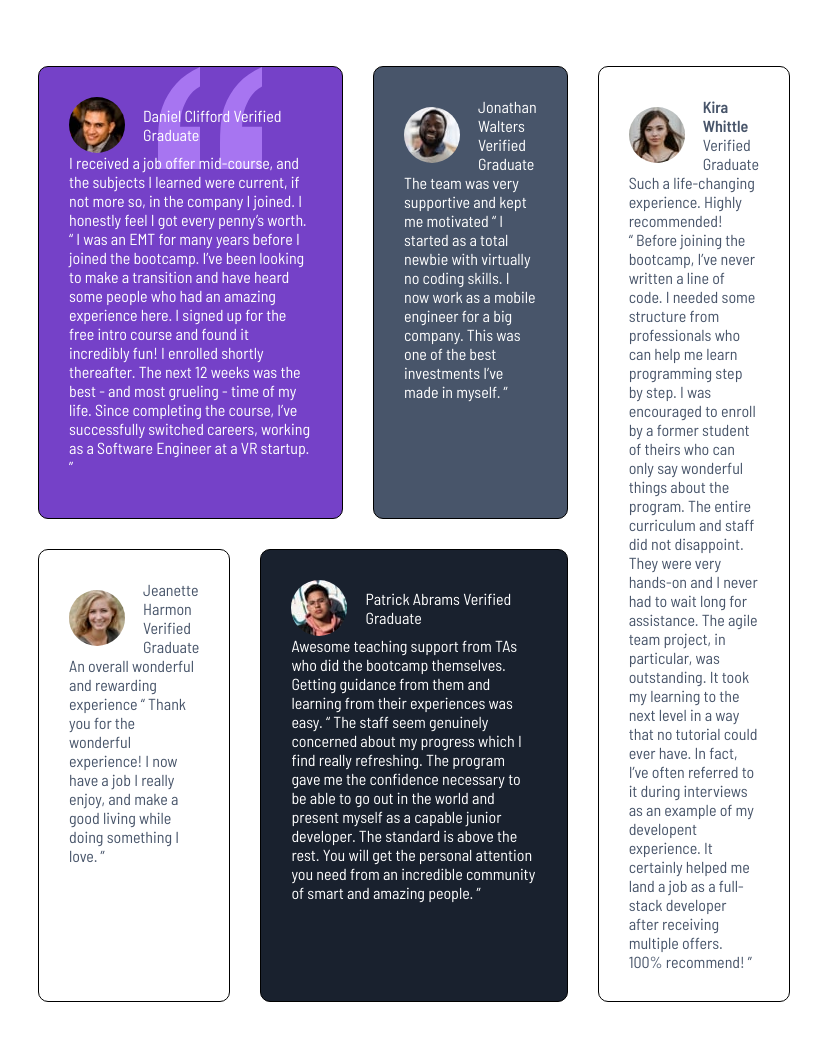
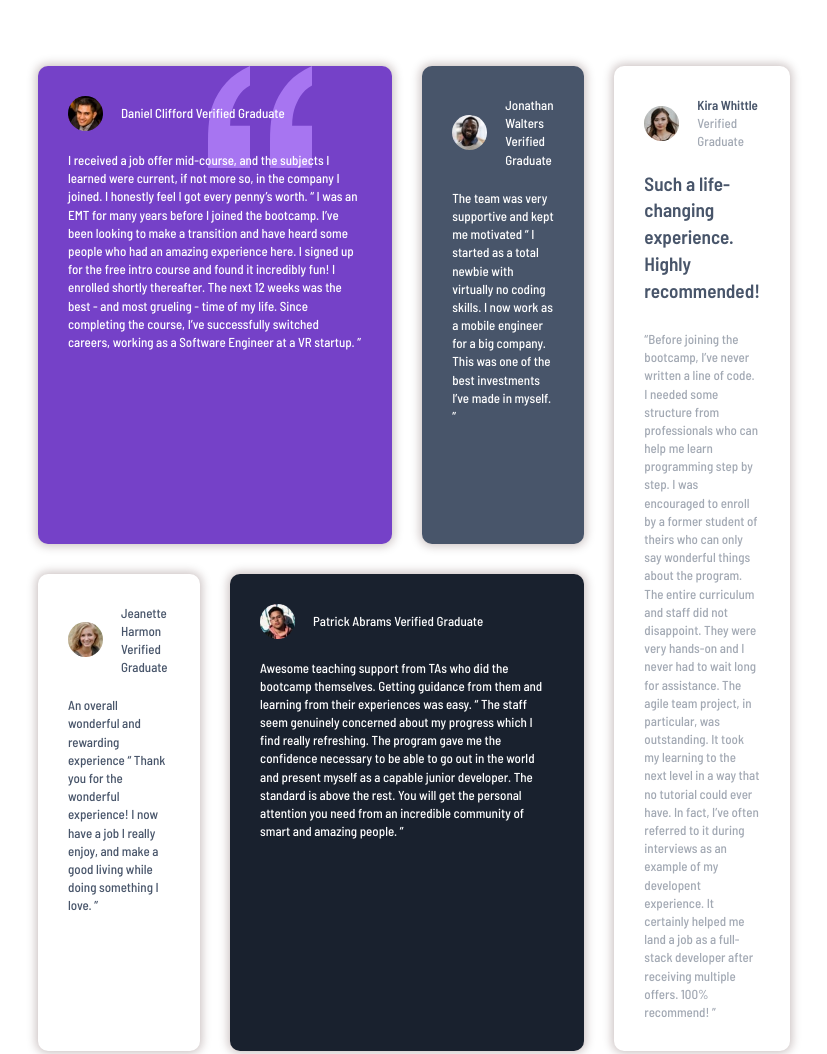
Before and after one commit to gopesh123-us/testimonials-grid, a website: page index.html in a window 1280 px wide. Shown: the part 139-1193 px from the top of the page, without its empty margins (226-1053 px from the left). Drawn offline with Linux system fonts and the light colour scheme; a web font is replaced by a local one.

Commit message:
advanced the project

```diff
--- a/index.html
+++ b/index.html
@@ -88,17 +88,19 @@
         <div class="quote">
           Such a life-changing experience. Highly recommended!
         </div>
-        “ Before joining the bootcamp, I’ve never written a line of code. I
-        needed some structure from professionals who can help me learn
-        programming step by step. I was encouraged to enroll by a former student
-        of theirs who can only say wonderful things about the program. The
-        entire curriculum and staff did not disappoint. They were very hands-on
-        and I never had to wait long for assistance. The agile team project, in
-        particular, was outstanding. It took my learning to the next level in a
-        way that no tutorial could ever have. In fact, I’ve often referred to it
-        during interviews as an example of my developent experience. It
-        certainly helped me land a job as a full-stack developer after receiving
-        multiple offers. 100% recommend! ”
+        <p class="testimonial">
+          “Before joining the bootcamp, I’ve never written a line of code. I
+          needed some structure from professionals who can help me learn
+          programming step by step. I was encouraged to enroll by a former
+          student of theirs who can only say wonderful things about the program.
+          The entire curriculum and staff did not disappoint. They were very
+          hands-on and I never had to wait long for assistance. The agile team
+          project, in particular, was outstanding. It took my learning to the
+          next level in a way that no tutorial could ever have. In fact, I’ve
+          often referred to it during interviews as an example of my developent
+          experience. It certainly helped me land a job as a full-stack
+          developer after receiving multiple offers. 100% recommend! ”
+        </p>
       </div>
     </div>
 
--- a/style.css
+++ b/style.css
@@ -20,6 +20,7 @@ body {
 }
 img {
   border: none;
+  width: 35px;
   border-radius: 50%;
 }
 .author-info {
@@ -27,6 +28,7 @@ img {
   justify-content: start;
   align-items: center;
   gap: 18px;
+  margin-bottom: 20px;
 }
 .author-info-text {
   display: flex;
@@ -35,11 +37,25 @@ img {
 .author-name {
   font-weight: 600;
 }
+.quote {
+  font-weight: 600;
+  font-size: 1.2rem;
+  margin-bottom: 25px;
+}
+.testimonial,
+.graduation-status {
+  opacity: 0.5;
+}
 .card {
   border: 1px solid black;
   border-radius: 10px;
   padding: 30px;
   color: #fff;
+  box-shadow: 0px 0px 10px 2px rgba(48, 10, 10, 0.251);
+  border: none;
+  font-size: 13px;
+  line-height: 1.4;
+  font-weight: 500;
 }
 .card-1 {
   grid-column: 1/3;
```
